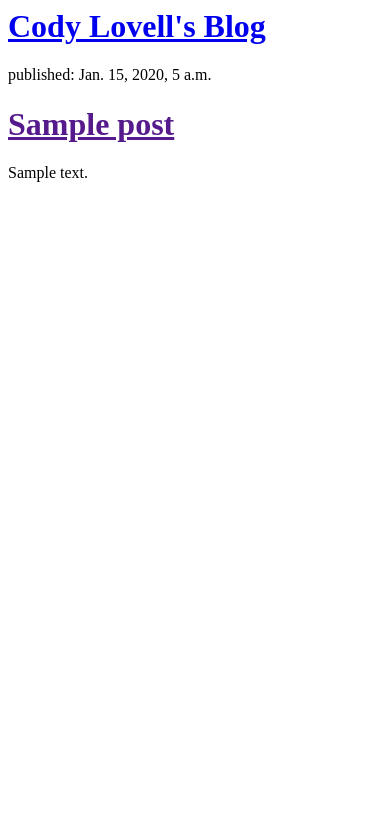
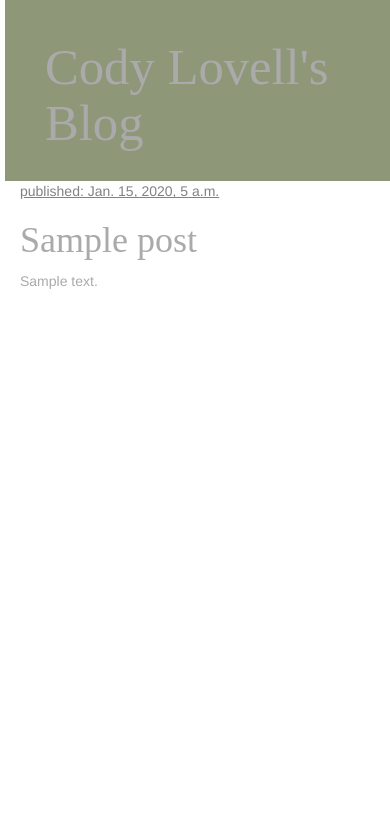
Before and after one commit to codylovell/site, a Django app: page / in a window 390 px wide. Shown: the top 827 px of the page. Run offline with Django 3.2, Linux system fonts and the light colour scheme; tables that the repository leaves empty hold one stand-in row (values such as "Sample post"); some libraries are stand-ins or nearby versions.

Commit message:
Added bootstrap along with some of my css, also structured the html more with class selectors.

```diff
--- /dev/null
+++ b/blog/static/css/blog.css
@@ -0,0 +1,63 @@
+/*Main Content*/
+body {
+	padding-left: 5px;
+}
+
+.header {
+	background-color: #8f9779;
+	margin-top: 0;
+	padding: 20px 20px 20px 40px;
+
+}
+
+.header h1, .header h1 a, .header h1 a:visited, .header h1 a:active {
+	color: #aaa;
+	font-size: 38pt;
+	text-decoration: none;
+}
+
+h1, h2, h3, h4 {
+    font-family: 'Lobster';
+}
+
+
+/*Post relavent css*/
+.posts a {
+	color: #aaa;
+}
+
+.posts {
+	color: #aaa;
+	padding-left: 0px;
+
+}
+
+/*creating small line underneath the pub_date*/
+.date {
+    color: #828282;
+    text-decoration: underline;
+}
+
+/*other stuff*/
+.save {
+    float: right;
+}
+
+.post-form textarea, .post-form input {
+    width: 100%;
+}
+
+.top-menu, .top-menu:hover, .top-menu:visited {
+    color: #ffffff;
+    float: right;
+    font-size: 26pt;
+    margin-right: 20px;
+}
+
+.post {
+    margin-bottom: 70px;
+}
+
+.post h1 a, .post h1 a:visited {
+    color: #000000;
+}
--- a/blog/templates/blog/post_list.html
+++ b/blog/templates/blog/post_list.html
@@ -1,11 +1,34 @@
-<div>
-    <h1><a href="/">Cody Lovell's Blog</a></h1>
+{% load staticfiles	%}
+
+<!DOCTYPE html>
+<html>
+<head>
+	<title>codyLovell</title>
+	<link rel="stylesheet" href="//maxcdn.bootstrapcdn.com/bootstrap/3.2.0/css/bootstrap.min.css">
+	<link rel="stylesheet" href="//maxcdn.bootstrapcdn.com/bootstrap/3.2.0/css/bootstrap-theme.min.css">
+	<link rel="stylesheet" href="{%	static 'css/blog.css' %}">
+</head>
+
+<body>
+
+    <div class='header'>
+    	<h1><a href="/">Cody Lovell's Blog</a></h1>
+	</div>
+
+<div class='container'>
+	<div class="row">
+		<div class="col-md-8">
+		{% for post in posts %}
+    		<article class='posts'>
+        		<span class='date'><p>published: {{ post.published_date }}</p></span>
+        		<h1><a href="">{{ post.title }}</a></h1>
+        		<p>{{ post.text|linebreaksbr }}</p>
+    		</article>
+		{% endfor %}
+
+		</div>
+	</div>
 </div>
 
-{% for post in posts %}
-    <div>
-        <p>published: {{ post.published_date }}</p>
-        <h1><a href="">{{ post.title }}</a></h1>
-        <p>{{ post.text|linebreaksbr }}</p>
-    </div>
-{% endfor %}
+</body>
+</html>
```
